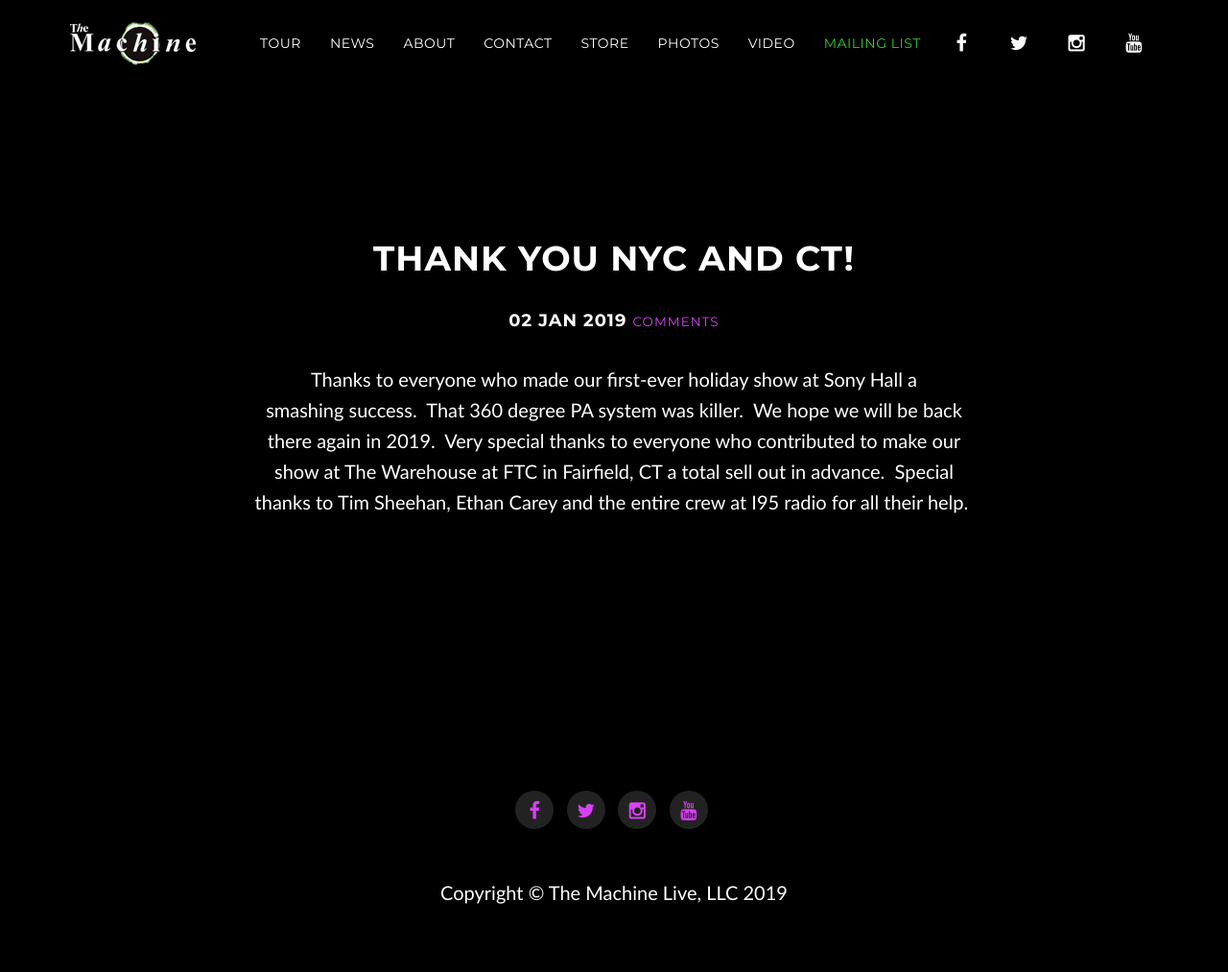
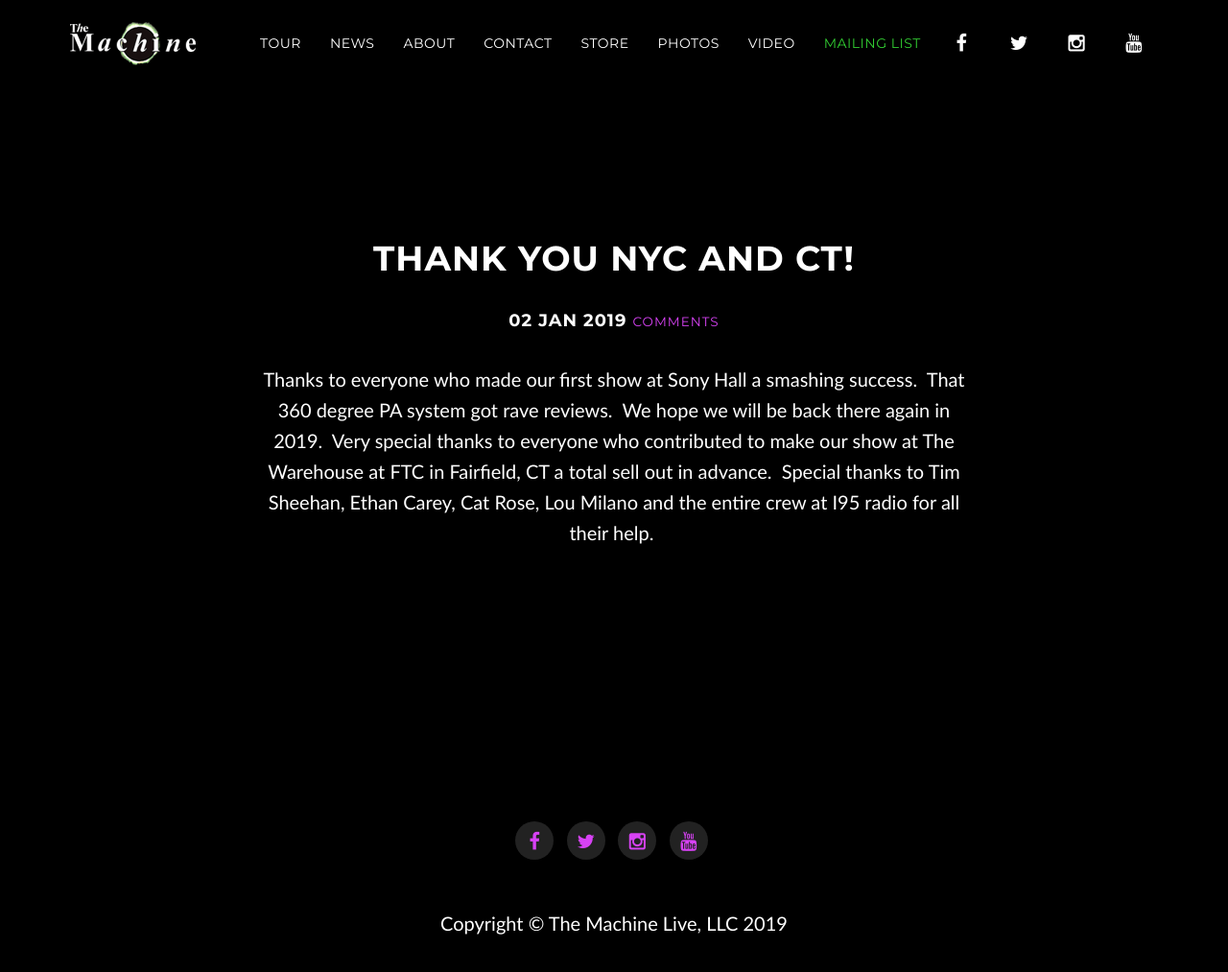
Before and after one commit to machineweb/machineweb.github.io, a Jekyll site: the page built from _posts/2019-01-02-thank-you-nyc-and-ct!.md, in a window 1280 px wide and 1220 px high. Shown: the top 1013 px of the window at 96% size. Built offline with Jekyll 4.4.1, drawn with Linux system fonts in a browser that asks for light colours; comment, search, counter and statistics services are not loaded.

Commit message:
Updated news item

```diff
--- a/_posts/2019-01-02-thank-you-nyc-and-ct!.md
+++ b/_posts/2019-01-02-thank-you-nyc-and-ct!.md
@@ -4,4 +4,4 @@ section-type: post
 title: Thank you NYC and CT!
 ---
 
-<p>Thanks to everyone who made our first-ever holiday show at Sony Hall a smashing&nbsp;success.&nbsp; That 360 degree PA system was killer.&nbsp; We hope we will be back there again in 2019.&nbsp; Very special thanks to everyone who contributed to make our show at The Warehouse at FTC in Fairfield, CT a total sell out in advance.&nbsp; Special thanks to Tim Sheehan, Ethan Carey and the entire crew at I95 radio for all their help.&nbsp;</p>
+<p>Thanks to everyone who made our first&nbsp;show at Sony Hall a smashing&nbsp;success.&nbsp; That 360 degree PA system got rave reviews.&nbsp; We hope we will be back there again in 2019.&nbsp; Very special thanks to everyone who contributed to make our show at The Warehouse at FTC in Fairfield, CT a total sell out in advance.&nbsp; Special thanks to Tim Sheehan, Ethan Carey, Cat Rose, Lou Milano and the entire crew at I95 radio for all their help.&nbsp;</p>
```
